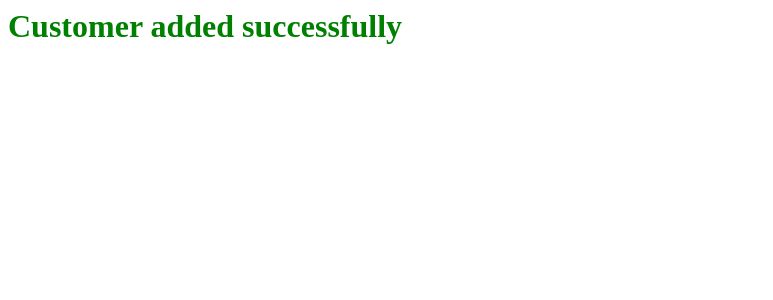
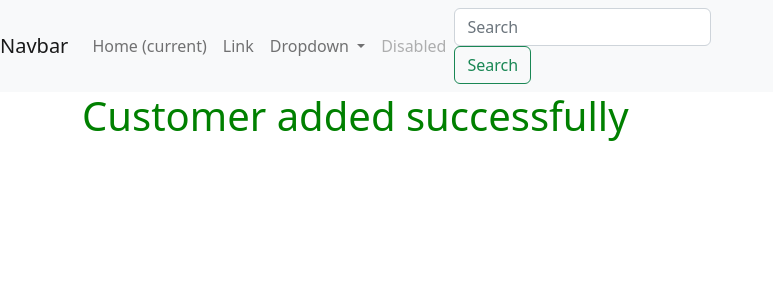
Before and after one commit to svasune/js_06_02, a PHP site: page /practical_07_22/addCustomer.php in a window 1280 px wide. Shown: the top 300 px of the page, without its empty margins (0-773 px from the left). Run offline with PHP 8.4, Linux system fonts and the light colour scheme; data that the repository does not hold is empty.

Commit message:
Add existing project files to Git

```diff
--- a/practical_07_22/addCustomer.php
+++ b/practical_07_22/addCustomer.php
@@ -1,11 +1,9 @@
 <?php
+$err = "";
 
-
-if($_POST["FirstName"] === "" || $_POST["LastName"] === "" || $_POST["Email"] === "") {
+if ($_POST["FirstName"] === "" || $_POST["LastName"] === "" || $_POST["Email"] === "") {
     $err = "First name, last name and email are mandatory!";
 } else {
-
-
 
     $hostname = "localhost";
     $username = "root";
@@ -13,16 +11,15 @@ $password = "";
     $databasename = "js_06_02";
 
     $con = new mysqli($hostname, $username, $password, $databasename);
-$err = "";
+
     $success = "";
 
-if($con->connect_error) {
+    if ($con->connect_error) {
         $err = $con->connect_error;
-}
-else {
+    } else {
         $query = "INSERT INTO customer_new (firstname,lastname,email,phone)
     VALUES('" . $_POST["FirstName"]  . "','" . $_POST["LastName"] . "','" . $_POST["Email"] . "', '" . $_POST["Phone"] . "')";
-    if($con->query($query)){
+        if ($con->query($query)) {
             $success = "Customer added successfully";
         } else {
             $err = $con->error;
@@ -32,12 +29,22 @@ $success = "Customer added successfully";
 ?>
 
 <html>
-    <head></head>
+
+<?php
+include("header.php")
+?>
+
 <body>
-    <?php if($err != "") { ?>
+    <?php
+    include("navbar.php")
+    ?>
+    <div class="container">
+        <?php if ($err != "") { ?>
         <h1 style="color: red"><?= $err ?></h1>
         <?php } else { ?>
         <h1 style="color: green"><?= $success ?></h1>
         <?php } ?>
+    </div>
 </body>
+
 </html>
--- /dev/null
+++ b/practical_07_22/header.php
@@ -0,0 +1,9 @@
+<head>
+    <!-- CSS only -->
+    <link href="https://cdn.jsdelivr.net/npm/bootstrap@5.2.0/dist/css/bootstrap.min.css" rel="stylesheet"
+        integrity="sha384-gH2yIJqKdNHPEq0n4Mqa/HGKIhSkIHeL5AyhkYV8i59U5AR6csBvApHHNl/vI1Bx" crossorigin="anonymous">
+    <!-- JavaScript Bundle with Popper -->
+    <script src="https://cdn.jsdelivr.net/npm/bootstrap@5.2.0/dist/js/bootstrap.bundle.min.js"
+        integrity="sha384-A3rJD856KowSb7dwlZdYEkO39Gagi7vIsF0jrRAoQmDKKtQBHUuLZ9AsSv4jD4Xa" crossorigin="anonymous">
+    </script>
+</head>
--- /dev/null
+++ b/practical_07_22/navbar.php
@@ -0,0 +1,37 @@
+<nav class="navbar navbar-expand-lg navbar-light bg-light">
+    <a class="navbar-brand" href="#">Navbar</a>
+    <button class="navbar-toggler" type="button" data-toggle="collapse" data-target="#navbarSupportedContent"
+        aria-controls="navbarSupportedContent" aria-expanded="false" aria-label="Toggle navigation">
+        <span class="navbar-toggler-icon"></span>
+    </button>
+
+    <div class="collapse navbar-collapse" id="navbarSupportedContent">
+        <ul class="navbar-nav mr-auto">
+            <li class="nav-item active">
+                <a class="nav-link" href="#">Home <span class="sr-only">(current)</span></a>
+            </li>
+            <li class="nav-item">
+                <a class="nav-link" href="#">Link</a>
+            </li>
+            <li class="nav-item dropdown">
+                <a class="nav-link dropdown-toggle" href="#" id="navbarDropdown" role="button" data-toggle="dropdown"
+                    aria-haspopup="true" aria-expanded="false">
+                    Dropdown
+                </a>
+                <div class="dropdown-menu" aria-labelledby="navbarDropdown">
+                    <a class="dropdown-item" href="#">Action</a>
+                    <a class="dropdown-item" href="#">Another action</a>
+                    <div class="dropdown-divider"></div>
+                    <a class="dropdown-item" href="#">Something else here</a>
+                </div>
+            </li>
+            <li class="nav-item">
+                <a class="nav-link disabled" href="#">Disabled</a>
+            </li>
+        </ul>
+        <form class="form-inline my-2 my-lg-0">
+            <input class="form-control mr-sm-2" type="search" placeholder="Search" aria-label="Search">
+            <button class="btn btn-outline-success my-2 my-sm-0" type="submit">Search</button>
+        </form>
+    </div>
+</nav>
```
Also changed, not shown: practical_07_22/index.php (+21 -13 lines), practical_07_22/result.php (+15 -8 lines), practical_07_22/selectCustomer.php (added, +48 -0 lines). Lines whose indentation alone changed are shown as unchanged.
